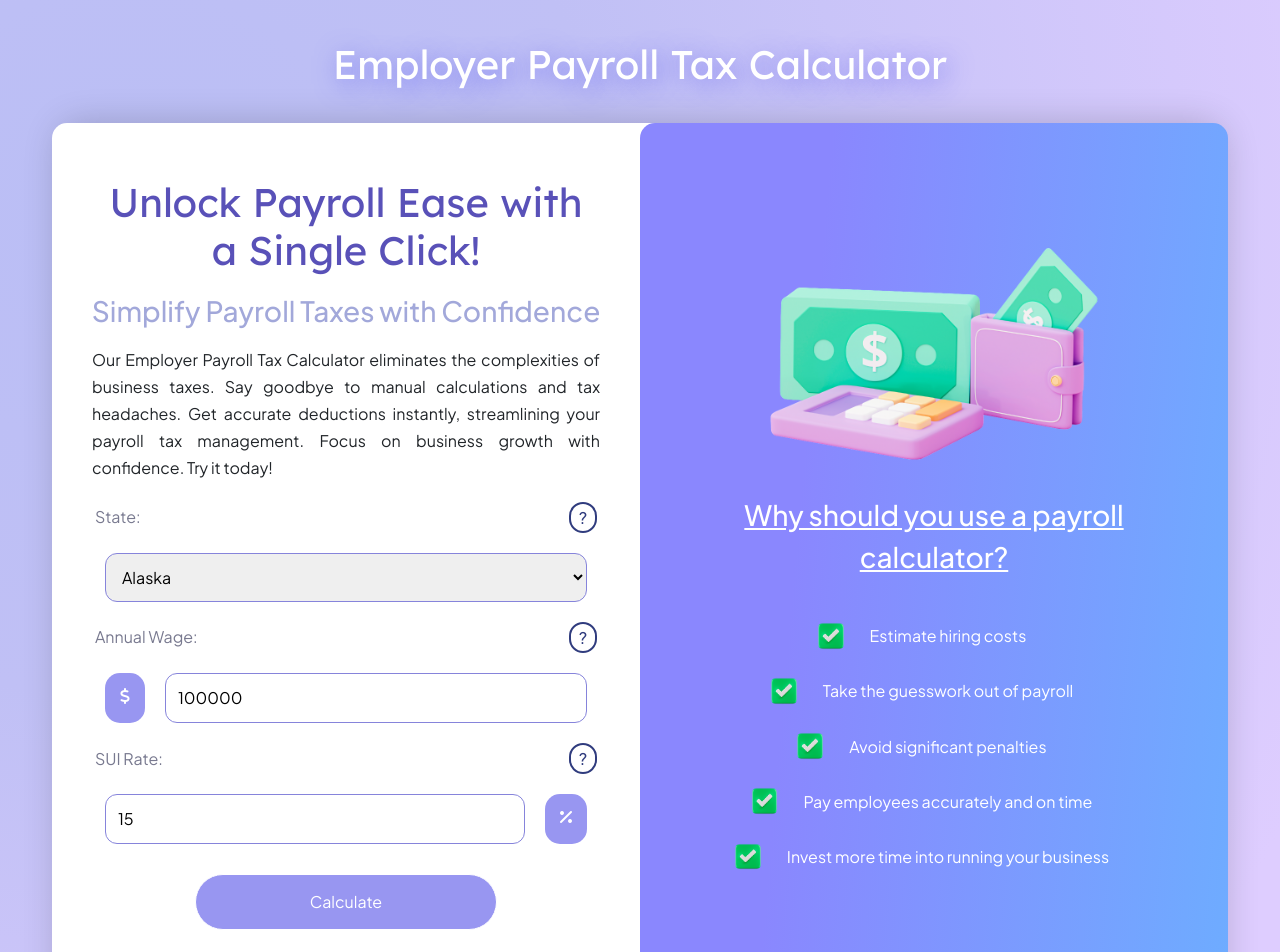
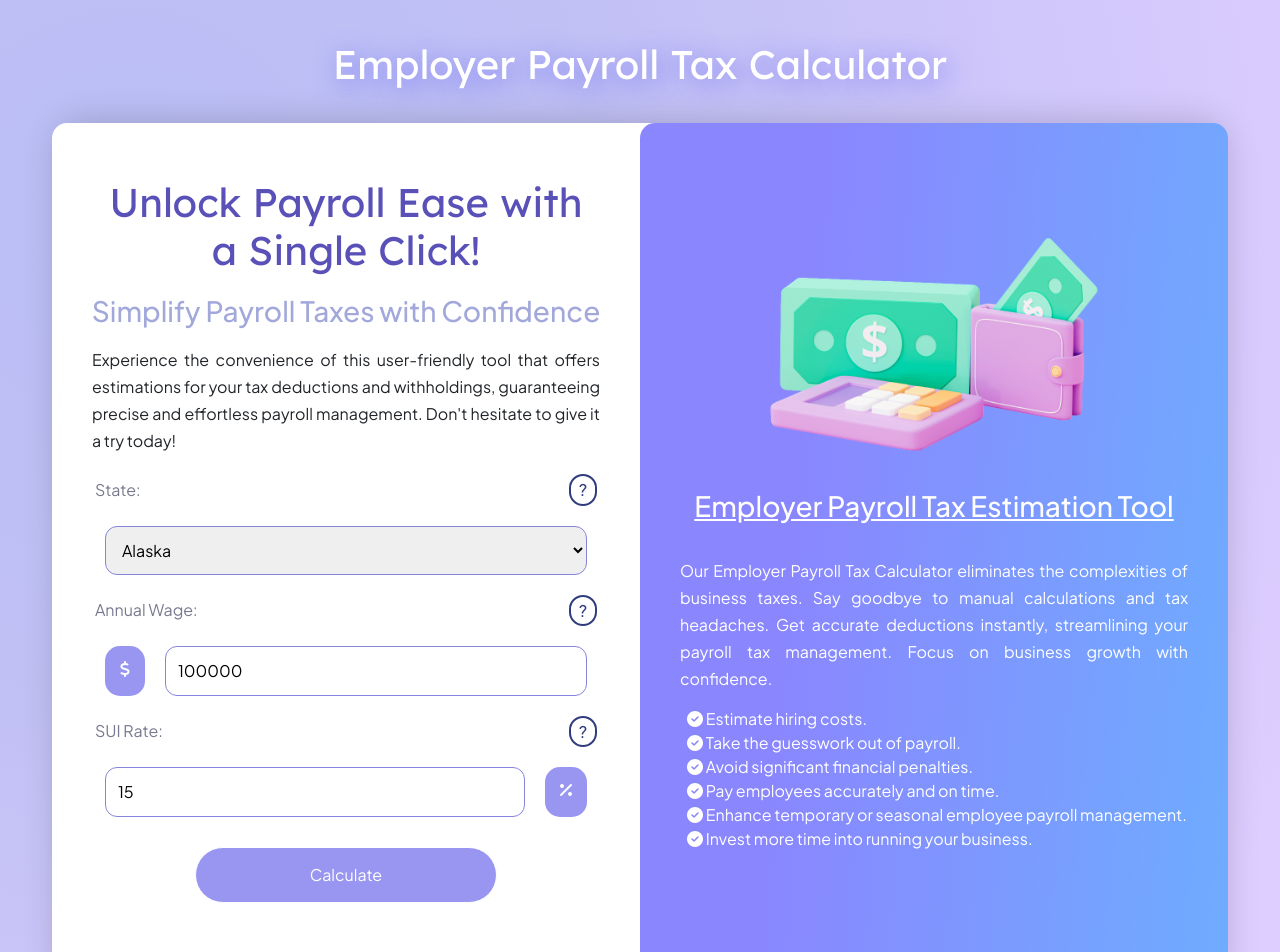
Before and after one commit to MarianaTellezR/employer-payroll-tax-calculator-mariana-tellez, a React (Create React App) app: page / in a window 1280 px wide. Shown: the top 952 px of the page. Built offline with nearby package versions, Linux system fonts and the light colour scheme.

Commit message:
Updated layout of Noresults.js

```diff
--- a/src/Noresults.css
+++ b/src/Noresults.css
@@ -2,9 +2,6 @@
     width: 60%;
 }
 
-.Noresults .check {
-    width: 5%;
-}
 .Noresults h3 {
     margin: 15px 20px;
     padding: 10px;
@@ -15,3 +12,11 @@
     color: white;
     margin: 14px 25px;
 }
+.Noresults ul {
+    list-style: none;
+    text-align: justify;
+    color: white;
+}
+.Noresults i {
+    color: white;
+}
--- a/src/Noresults.js
+++ b/src/Noresults.js
@@ -9,48 +9,39 @@ export default function Noresults() {
         alt="Payroll Tax Calculator by Mariana Tellez Resendiz"
         src={require("./payroll-tax.png")}
       />
-      <h3>Why should you use a payroll calculator?</h3>
+      <h3>Employer Payroll Tax Estimation Tool</h3>
+      <p>
+        Our Employer Payroll Tax Calculator eliminates the complexities of
+        business taxes. Say goodbye to manual calculations and tax headaches.
+        Get accurate deductions instantly, streamlining your payroll tax
+        management. Focus on business growth with confidence.
+      </p>
 
-      <div className="d-flex flex-column flex-sm-column flex-md-row  justify-content-center align-items-center">
-        <img
-          className="check"
-          alt="Using Payroll Tax Calculator"
-          src={require("./check.png")}
-        />
-        <p>Estimate hiring costs</p>
-      </div>
-      <div className="d-flex flex-column flex-sm-column flex-md-row  justify-content-center align-items-center">
-        <img
-          className="check"
-          alt="Using Payroll Tax Calculator"
-          src={require("./check.png")}
-        />
-        <p>Take the guesswork out of payroll</p>
-      </div>
-      <div className="d-flex flex-column flex-sm-column flex-md-row  justify-content-center align-items-center">
-        <img
-          className="check"
-          alt="Using Payroll Tax Calculator"
-          src={require("./check.png")}
-        />
-        <p>Avoid significant penalties</p>
-      </div>
-      <div className="d-flex flex-column flex-sm-column flex-md-row  justify-content-center align-items-center">
-        <img
-          className="check"
-          alt="Using Payroll Tax Calculator"
-          src={require("./check.png")}
-        />
-        <p>Pay employees accurately and on time</p>
-      </div>
-      <div className="d-flex flex-column flex-sm-column flex-md-row  justify-content-center align-items-center">
-        <img
-          className="check"
-          alt="Using Payroll Tax Calculator"
-          src={require("./check.png")}
-        />
-        <p>Invest more time into running your business</p>
-      </div>
+      <ul>
+        <li>
+          <i class="fa-solid fa-circle-check"></i>  Estimate hiring costs.
+        </li>
+        <li>
+          <i class="fa-solid fa-circle-check"></i>  Take the guesswork out of
+          payroll.
+        </li>
+        <li>
+          <i class="fa-solid fa-circle-check"></i>  Avoid significant financial
+          penalties.
+        </li>
+        <li>
+          <i class="fa-solid fa-circle-check"></i>  Pay employees accurately and
+          on time.
+        </li>
+        <li>
+          <i class="fa-solid fa-circle-check"></i>  Enhance temporary or
+          seasonal employee payroll management.
+        </li>
+        <li>
+          <i class="fa-solid fa-circle-check"></i>  Invest more time into running
+          your business.
+        </li>
+      </ul>
     </div>
   );
 }
--- a/src/Payroll.js
+++ b/src/Payroll.js
@@ -40,11 +40,10 @@ export default function Payroll() {
             <h1>Unlock Payroll Ease with a Single Click!</h1>
             <h3>Simplify Payroll Taxes with Confidence</h3>
             <p>
-              Our Employer Payroll Tax Calculator eliminates the complexities of
-              business taxes. Say goodbye to manual calculations and tax
-              headaches. Get accurate deductions instantly, streamlining your
-              payroll tax management. Focus on business growth with confidence.
-              Try it today!
+              Experience the convenience of this user-friendly tool that offers
+              estimations for your tax deductions and withholdings, guaranteeing
+              precise and effortless payroll management. Don't hesitate to give
+              it a try today!
             </p>
             <form onSubmit={handleSubmit} className="form-input">
               <div className="row">
@@ -195,11 +194,10 @@ export default function Payroll() {
             <h1>Unlock Payroll Ease with a Single Click!</h1>
             <h3>Simplify Payroll Taxes with Confidence</h3>
             <p>
-              Our Employer Payroll Tax Calculator eliminates the complexities of
-              business taxes. Say goodbye to manual calculations and tax
-              headaches. Get accurate deductions instantly, streamlining your
-              payroll tax management. Focus on business growth with confidence.
-              Try it today!
+              Experience the convenience of this user-friendly tool that offers
+              estimations for your tax deductions and withholdings, guaranteeing
+              precise and effortless payroll management. Don't hesitate to give
+              it a try today!
             </p>
             <form onSubmit={handleSubmit} className="form-input">
               <div className="row">
```
